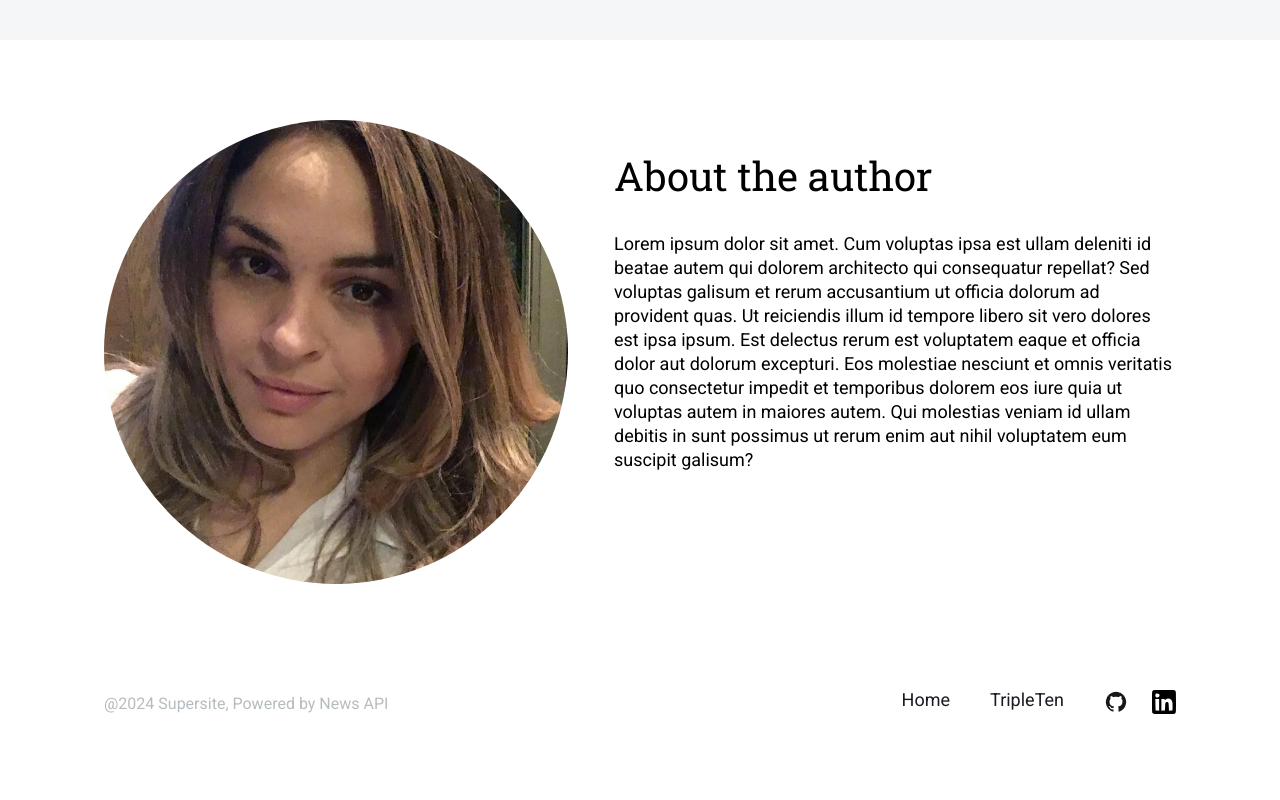
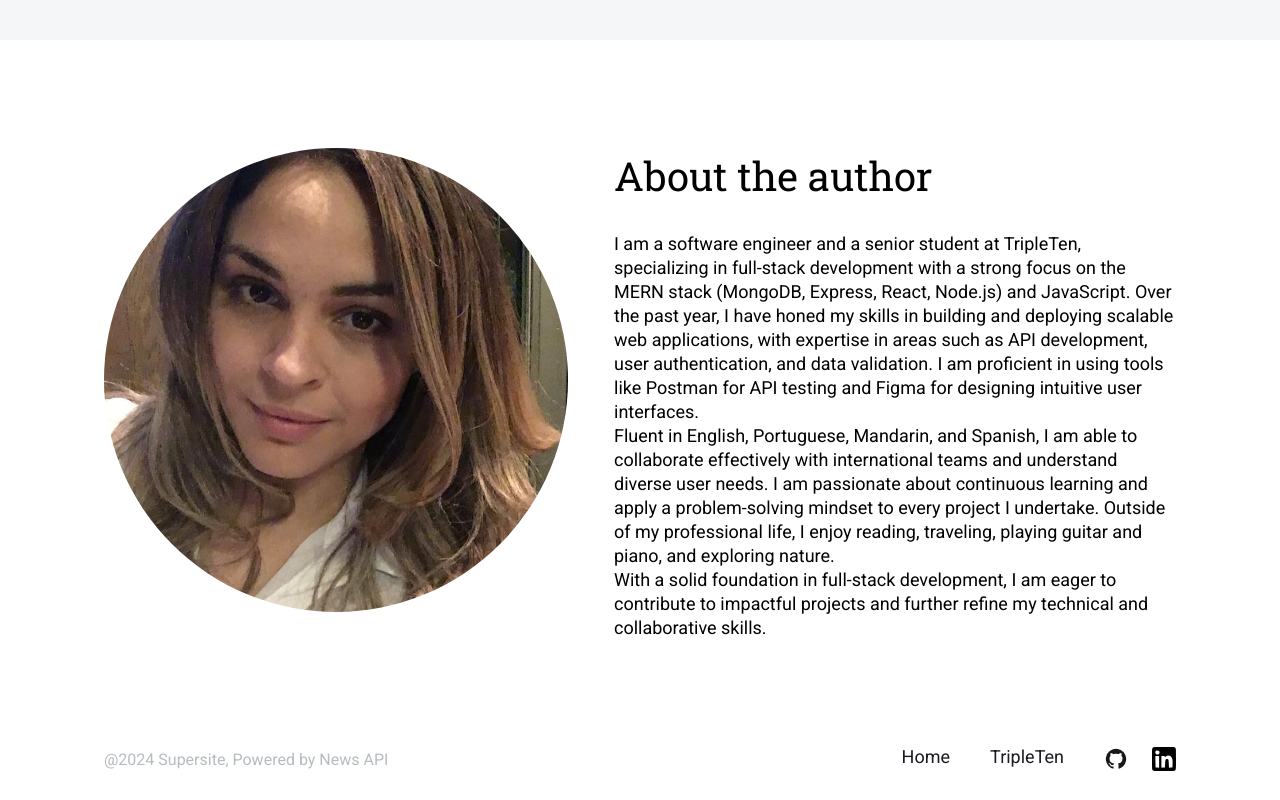
Before and after one commit to Sharrine8/final-project_frontend, a React (Vite) app: page / in a window 1280 px wide. Shown: the part 760-1560 px from the top of the page. Before the commit the page ends 1504 px from the top, so only its background shows below. Built offline with nearby package versions, Linux system fonts and the light colour scheme.

Commit message:
add: readme & about me text

```diff
--- a/src/components/About/About.css
+++ b/src/components/About/About.css
@@ -14,6 +14,7 @@
   object-fit: cover;
   aspect-ratio: 1 / 1;
   align-items: center;
+  align-self: center;
 }
 
 .about__title {
@@ -23,6 +24,7 @@
 }
 
 .about__text {
+  margin: 0;
   font-size: 18px;
   font-family: "Roboto-Regular", Arial, sans-serif;
   font-weight: 400;
--- a/src/components/About/About.jsx
+++ b/src/components/About/About.jsx
@@ -9,15 +9,23 @@ function About() {
       <div className="about__info">
         <h2 className="about__title">About the author</h2>
         <p className="about__text">
-          Lorem ipsum dolor sit amet. Cum voluptas ipsa est ullam deleniti id
-          beatae autem qui dolorem architecto qui consequatur repellat? Sed
-          voluptas galisum et rerum accusantium ut officia dolorum ad provident
-          quas. Ut reiciendis illum id tempore libero sit vero dolores est ipsa
-          ipsum. Est delectus rerum est voluptatem eaque et officia dolor aut
-          dolorum excepturi. Eos molestiae nesciunt et omnis veritatis quo
-          consectetur impedit et temporibus dolorem eos iure quia ut voluptas
-          autem in maiores autem. Qui molestias veniam id ullam debitis in sunt
-          possimus ut rerum enim aut nihil voluptatem eum suscipit galisum?
+          I am a software engineer and a senior student at TripleTen,
+          specializing in full-stack development with a strong focus on the MERN
+          stack (MongoDB, Express, React, Node.js) and JavaScript. Over the past
+          year, I have honed my skills in building and deploying scalable web
+          applications, with expertise in areas such as API development, user
+          authentication, and data validation. I am proficient in using tools
+          like Postman for API testing and Figma for designing intuitive user
+          interfaces. <br />
+          Fluent in English, Portuguese, Mandarin, and Spanish, I am able to
+          collaborate effectively with international teams and understand
+          diverse user needs. I am passionate about continuous learning and
+          apply a problem-solving mindset to every project I undertake. Outside
+          of my professional life, I enjoy reading, traveling, playing guitar
+          and piano, and exploring nature. <br />
+          With a solid foundation in full-stack development, I am eager to
+          contribute to impactful projects and further refine my technical and
+          collaborative skills.
         </p>
       </div>
     </section>
```
Also changed, not shown: 1 other file (tests, documents, lock files or other folders).
